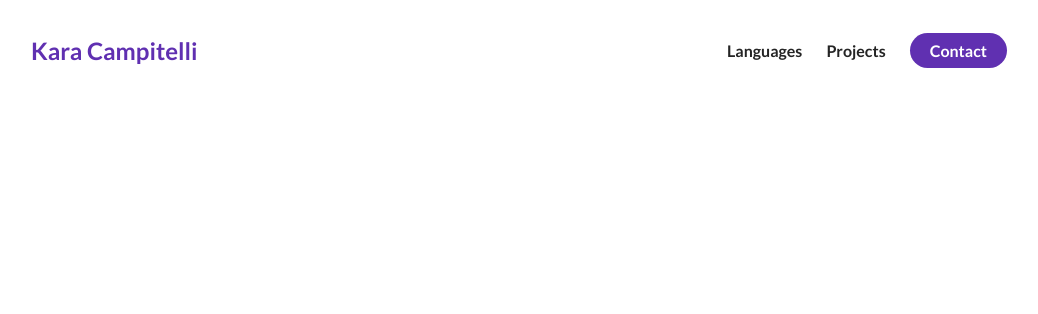
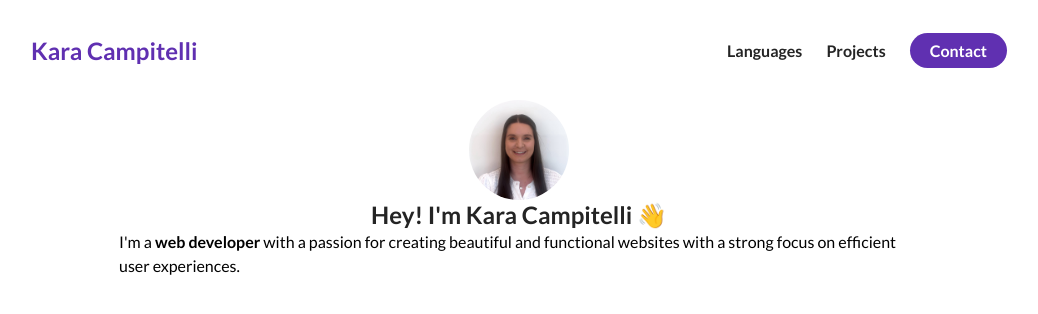
Before and after one commit to KaraCampitelli/E-Portfolio, a plain HTML site: page index.html in a window 1280 px wide. Shown: the whole page, without its empty margins (121-1159 px from the left). Drawn offline with Linux system fonts and the light colour scheme.

Commit message:
Updated Image and Heading

```diff
--- a/index.html
+++ b/index.html
@@ -33,6 +33,22 @@
                 </li>
             </ul>
         </nav>
+        <div class="flex flex-1">
+            <div class="about-me__info row">
+                <div class="about-me__info--container">
+                    <figure class="about-me__picture--mask">
+                        <img src="./assets/1me.jpeg.jpg" class="about-me__picture" alt="Picture of Me">
+                    </figure>
+                    <h1 class="about-me__info--title">
+                        Hey! I'm <span class="text-purple">Kara Campitelli 👋</span>
+                    </h1>
+                    <p class="about-me__info--para">
+                         I'm a <strong class="text--purple"> web developer </strong> with a passion for creating beautiful and functional websites with a strong focus on efficient user experiences.
+
+                    </p>
+                </div>
+            </div>
+        </div>
     </section>
 </body>
 
--- a/style.css
+++ b/style.css
@@ -19,6 +19,20 @@ h1, h2, h3, h4, h5, h6, span {
 
 li {
     list-style: none;
+}
+
+.flex {
+    display: flex;
+}
+
+.flex-1 {
+    flex: 1;
+}
+
+.row {
+width: 100%;
+max-width: 800px;
+margin: 0 auto;
 }
 
 /* NAVIGATION BAR */
@@ -62,3 +76,31 @@ nav {
     margin: 0 12px;
     font-weight: bold;
 }
+
+/*ABOUT ME */
+
+#about-me {
+    min-height: 100vh;
+    display:flex;
+    flex-direction: column;
+}
+
+.about-me__info--container {
+    display:flex;
+    flex-direction: column;
+    align-items: center;
+}
+
+.about-me__picture--mask {
+width: 100px;
+height: 100px;
+border-radius: 50%;
+overflow: hidden;
+}
+
+.about-me__picture {
+    width: 100%;
+
+    /* Improving my own picture */
+    transform: scale(2);
+}
```
Also changed, not shown: assets/1me.jpeg.jpg (added), assets/chat.png (added), assets/dashboard.png (added), assets/logo.svg (added), assets/loopit.png (added), assets/me.jpeg (added), assets/undraw_websites.svg (added), 1 other file.
